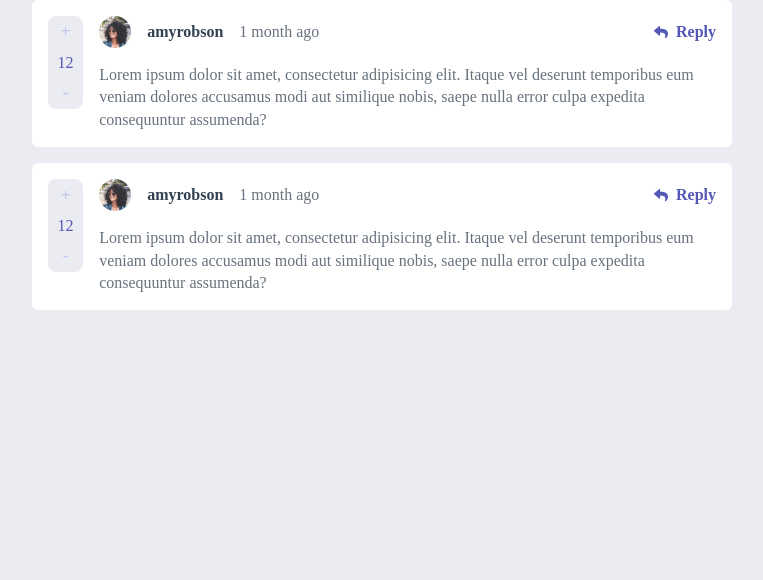
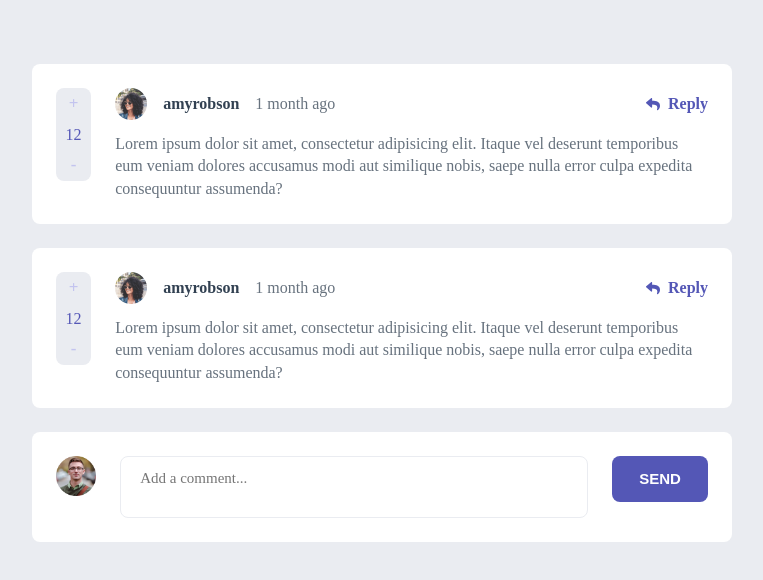
Before and after one commit to David-Koshkadze/fmt-interactive-components, a React (Vite) app: page / in a window 1280 px wide. Shown: the top 580 px of the page, without its empty margins (258-1021 px from the left). Built offline with nearby package versions, Linux system fonts and the light colour scheme; a web font is replaced by a local one.

Commit message:
add Comment component

```diff
--- a/src/App.jsx
+++ b/src/App.jsx
@@ -1,4 +1,5 @@
 import Card from "./Card";
+import Comment from "./Comment";
 import styled, { createGlobalStyle } from "styled-components";
 
 const GlobalStyles = createGlobalStyle`
@@ -17,6 +18,7 @@ const GlobalStyles = createGlobalStyle`
 
 const AppContainer = styled.div`
   background: var(--Light-gray);
+  padding-top: 4rem;
   width: 100%;
   height: 100vh;
   display: flex;
@@ -31,6 +33,7 @@ function App() {
       <AppContainer>
         <Card />
         <Card />
+        <Comment />
       </AppContainer>
     </>
   );
--- a/src/Card.jsx
+++ b/src/Card.jsx
@@ -1,15 +1,7 @@
 import React from "react";
 import styled from "styled-components";
 
-const CardWrapper = styled.div`
-  background: #fff;
-  border-radius: 6px;
-  max-width: 700px;
-  display: flex;
-  gap: 1rem;
-  margin-bottom: 1rem;
-  padding: 1rem;
-`;
+import { CardWrapper } from "./styles/CardStyles";
 
 const Voting = styled.div`
   display: flex;
@@ -70,7 +62,7 @@ export default function Card() {
       </Voting>
 
       <FlexCol>
-        <FlexRow justify="space-between" style={{ marginBottom: "1rem" }}>
+        <FlexRow justify="space-between" style={{ marginBottom: "0.8rem" }}>
           <FlexRow gap="1rem">
             <FlexRow gap="1rem">
               <img
--- /dev/null
+++ b/src/Comment.jsx
@@ -0,0 +1,51 @@
+import React from "react";
+import { CardWrapper } from "./styles/CardStyles";
+import styled from "styled-components";
+
+const Flex = styled.div`
+  display: flex;
+  align-items: space-between;
+`;
+
+const SendButton = styled.button`
+  background-color: var(--Moderate-blue);
+  text-transform: uppercase;
+  border: none;
+  border-radius: 8px;
+  color: white;
+  font-size: 15px;
+  font-weight: 600;
+  padding: 0.9rem 1.7rem;
+  cursor: pointer;
+`;
+
+const Avatar = styled.img`
+  src: ${(props) => props.src};
+  width: 2.5rem;
+  height: 2.5rem;
+`;
+
+const TextArea = styled.textarea`
+  width: 100%;
+  resize: none;
+  padding: 0.8rem 1.2rem;
+  border: 1px solid var(--Light-gray);
+  border-radius: 8px;
+  font-family: "Rubik";
+  background: var(--White);
+  font-size: 15px;
+`;
+
+export default function Comment() {
+  return (
+    <CardWrapper style={{
+      justifyContent: 'space-between',
+      alignItems: 'flex-start',
+      width: '700px'
+    }}>
+      <Avatar src="/images/avatars/image-juliusomo.webp" />
+      <TextArea placeholder="Add a comment..."></TextArea>
+      <SendButton>Send</SendButton>
+    </CardWrapper>
+  );
+}
--- /dev/null
+++ b/src/styles/CardStyles.js
@@ -0,0 +1,11 @@
+import styled from "styled-components";
+
+export const CardWrapper = styled.div`
+  background: #fff;
+  border-radius: 8px;
+  max-width: 700px;
+  display: flex;
+  gap: 1.5rem;
+  margin-bottom: 1.5rem;
+  padding: 1.5rem;
+`;
```
